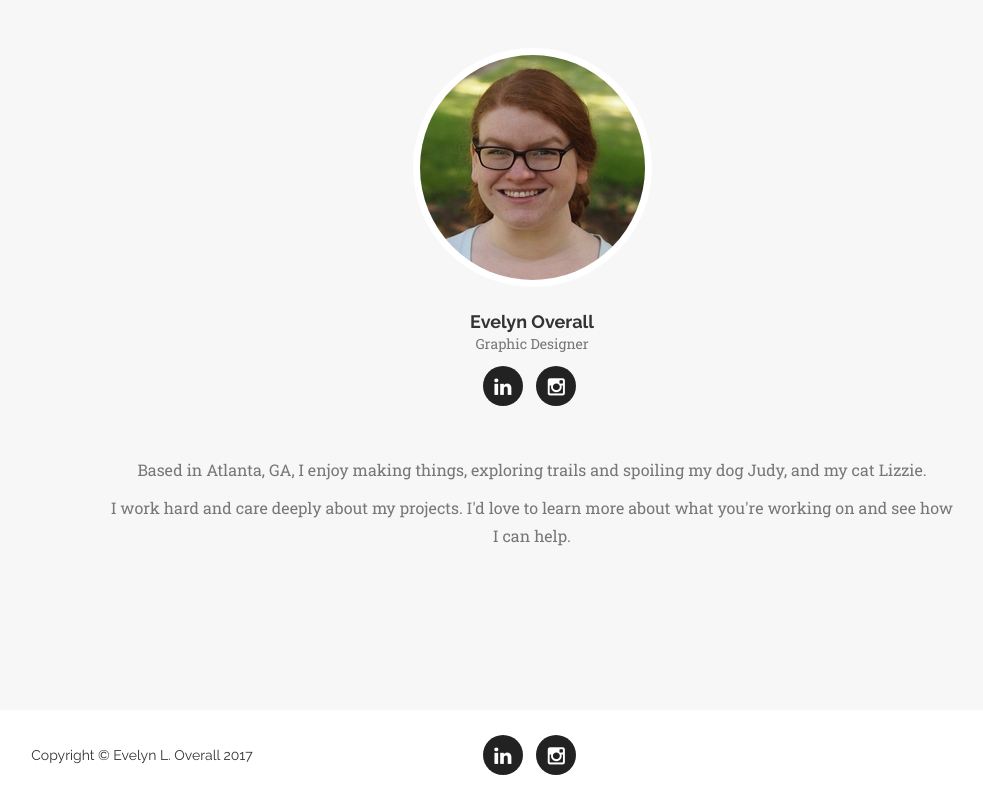
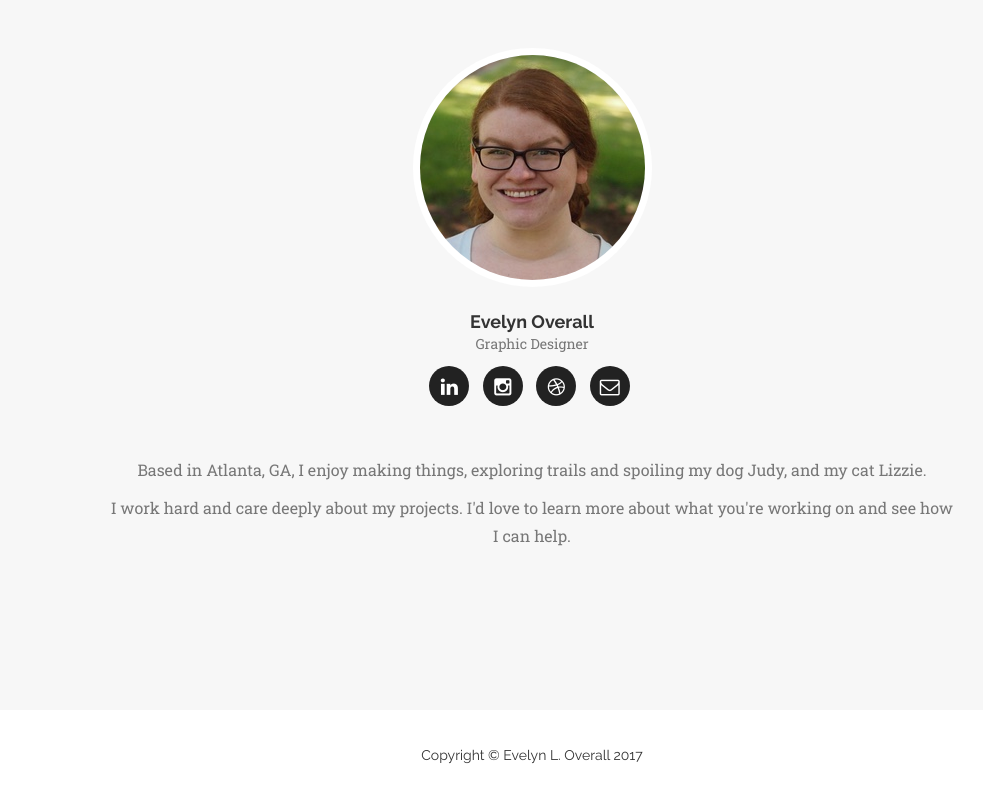
Before and after one commit to evelynlucille/personalwebsite, a website: page index.html in a window 1280 px wide. Shown: the part 5476-6276 px from the top of the page, without its empty margins (108-1091 px from the left). Drawn offline with nearby package versions, Linux system fonts and the light colour scheme; a web font is replaced by a local one.

Commit message:
Update Footer

```diff
--- a/index.html
+++ b/index.html
@@ -87,7 +87,7 @@
                         <a class="page-scroll" href="#aboutme">About Me</a>
                     </li>
                     <li>
-                        <a class="page-scroll" href="#contact">Contact</a>
+                        <a class="page-scroll" href="mailto:evelynlucille@gmail.com">Contact</a>
                     </li>
                 </ul>
             </div>
@@ -363,6 +363,10 @@
                             </li>
                             <li><a href="https://www.instagram.com/evelynlucille/"><i class="fa fa-instagram"></i></a>
                             </li>
+                            <li><a href="https://dribbble.com/evelynoverall"><i class="fa fa-dribbble"></i></a>
+                            </li>
+                            <li><a href="mailto:evelynlucille@gmail.com"><i class="fa fa-envelope-o"></i></a>
+                            </li>
                         </ul>
                     </div>
                 </div>
@@ -384,15 +388,10 @@
         <div class="container">
             <div class="row">
                 <div class="col-md-4">
-                    <span class="copyright">Copyright &copy; Evelyn L. Overall 2017</span>
+
                 </div>
                 <div class="col-md-4">
-                    <ul class="list-inline social-buttons">
-                        <li><a href="https://www.linkedin.com/in/evelyn-overall-64948442"><i class="fa fa-linkedin"></i></a>
-                        </li>
-                        <li><a href="https://www.instagram.com/evelynlucille/"><i class="fa fa-instagram"></i></a>
-                        </li>
-                    </ul>
+                    <span class="copyright">Copyright &copy; Evelyn L. Overall 2017</span>
                 </div>
                 <div class="col-md-4">
 
```
